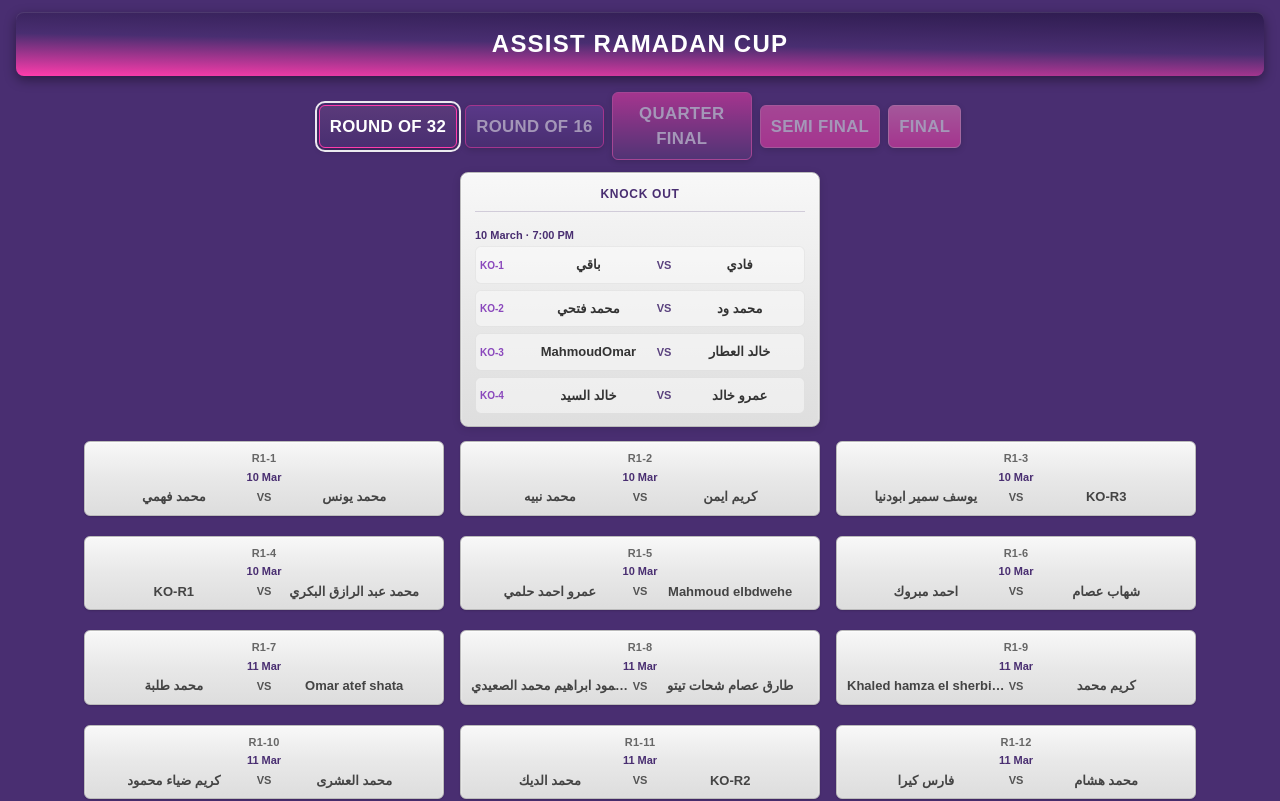
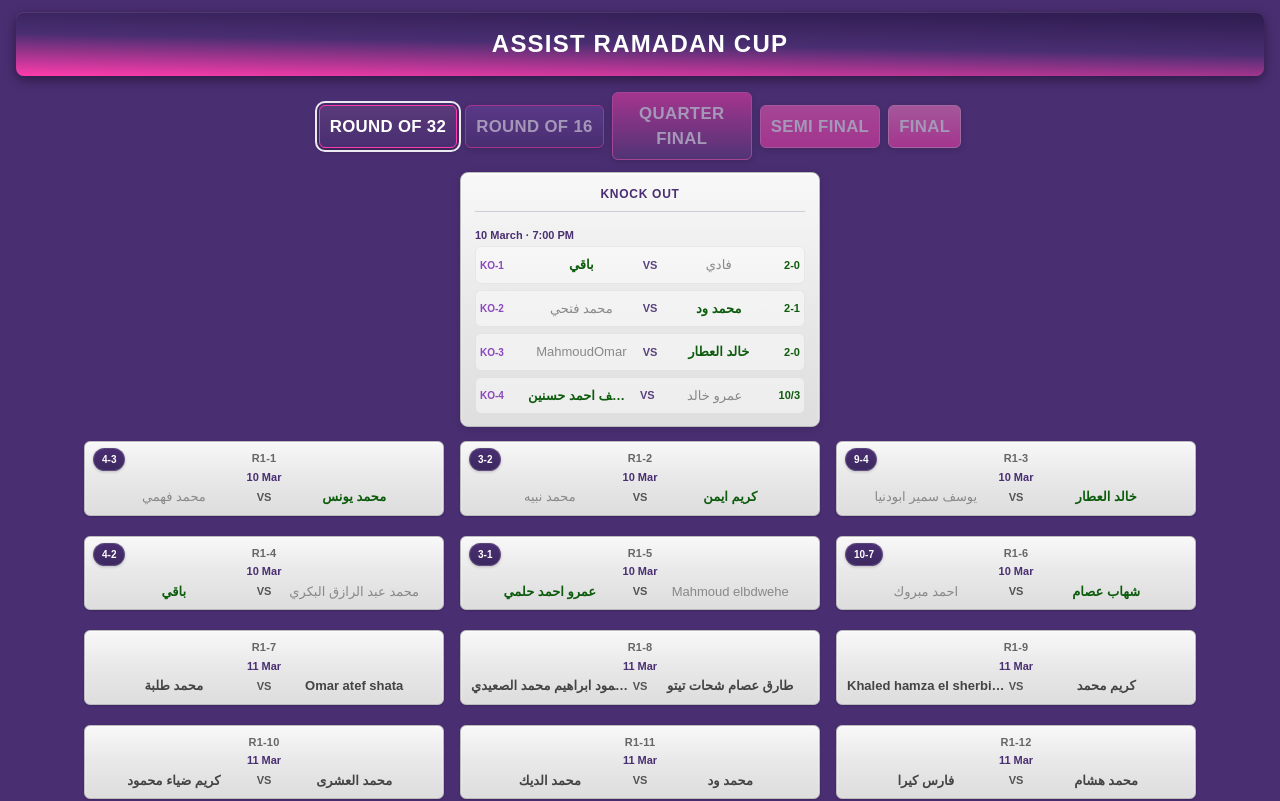
Before and after one commit to the3rafas/Assist-Tournament, a Next.js app: page / in a window 1280 px wide. Shown: the top 801 px of the page. Built offline with nearby package versions, Linux system fonts and the light colour scheme.

Commit message:
Enhance bracket functionality by adding score tracking and winner identification for matches. Updated JSON data structure to include winnerId and score properties. Modified API to handle score input and reflect changes in the Bracket component, improving the admin interface for match management.

```diff
--- a/dummy/bracket.json
+++ b/dummy/bracket.json
@@ -14,7 +14,9 @@
           "name": "محمد يونس",
           "phone": "01066753531",
           "age": "20"
-        }
+        },
+        "winnerId": 64,
+        "score": "4-3"
       },
       {
         "player1": {
@@ -28,7 +30,9 @@
           "name": "كريم ايمن",
           "phone": "01500045603",
           "age": "21"
-        }
+        },
+        "winnerId": 16,
+        "score": "3-2"
       },
       {
         "player1": {
@@ -38,27 +42,29 @@
           "age": "19"
         },
         "player2": {
-          "id": 0,
-          "name": "KO-R3",
-          "phone": "",
-          "age": "",
-          "alias": true
-        }
+          "id": 145,
+          "name": "خالد العطار",
+          "phone": "01018028452",
+          "age": "22"
+        },
+        "winnerId": 145,
+        "score": "9-4"
       },
       {
         "player1": {
-          "id": 0,
-          "name": "KO-R1",
-          "phone": "",
-          "age": "",
-          "alias": true
+          "id": 2,
+          "name": "باقي",
+          "phone": "01027369809",
+          "age": "25"
         },
         "player2": {
           "id": 109,
           "name": "محمد عبد الرازق البكري",
           "phone": "01022838007",
           "age": "18"
-        }
+        },
+        "winnerId": 2,
+        "score": "4-2"
       },
       {
         "player1": {
@@ -72,7 +78,9 @@
           "name": "Mahmoud elbdwehe",
           "phone": "01062061992",
           "age": "19"
-        }
+        },
+        "winnerId": 53,
+        "score": "3-1"
       },
       {
         "player1": {
@@ -86,7 +94,9 @@
           "name": "شهاب عصام",
           "phone": "01029906000",
           "age": "22"
-        }
+        },
+        "winnerId": 5,
+        "score": "10-7"
       },
       {
         "player1": {
@@ -152,11 +162,10 @@
           "age": "23"
         },
         "player2": {
-          "id": 0,
-          "name": "KO-R2",
-          "phone": "",
-          "age": "",
-          "alias": true
+          "id": 9,
+          "name": "محمد ود",
+          "phone": "01099875533",
+          "age": "25"
         }
       },
       {
@@ -195,11 +204,10 @@
           "age": "19"
         },
         "player2": {
-            "id": 0,
-            "name": "KO-R4",
-            "phone": "",
-            "age": "",
-            "alias": true
+          "id": 104,
+          "name": "يوسف احمد حسنين ",
+          "phone": "01009721497",
+          "age": "20"
         }
       },
       {
@@ -238,44 +246,44 @@
     "matches": [
       {
         "player1": {
-          "id": 0,
-          "name": "Winner R1-1",
-          "phone": "",
-          "age": ""
+          "id": 64,
+          "name": "محمد يونس",
+          "phone": "01066753531",
+          "age": "20"
         },
         "player2": {
-          "id": 0,
-          "name": "Winner R1-2",
-          "phone": "",
-          "age": ""
+          "id": 16,
+          "name": "كريم ايمن",
+          "phone": "01500045603",
+          "age": "21"
         }
       },
       {
         "player1": {
-          "id": 0,
-          "name": "Winner R1-3",
-          "phone": "",
-          "age": ""
+          "id": 145,
+          "name": "خالد العطار",
+          "phone": "01018028452",
+          "age": "22"
         },
         "player2": {
-          "id": 0,
-          "name": "Winner R1-4",
-          "phone": "",
-          "age": ""
+          "id": 2,
+          "name": "باقي",
+          "phone": "01027369809",
+          "age": "25"
         }
       },
       {
         "player1": {
-          "id": 0,
-          "name": "Winner R1-5",
-          "phone": "",
-          "age": ""
+          "id": 53,
+          "name": "عمرو احمد حلمي",
+          "phone": "01029450706",
+          "age": "20"
         },
         "player2": {
-          "id": 0,
-          "name": "Winner R1-6",
-          "phone": "",
-          "age": ""
+          "id": 5,
+          "name": "شهاب عصام",
+          "phone": "01029906000",
+          "age": "22"
         }
       },
       {
--- a/src/app/api/bracket/route.ts
+++ b/src/app/api/bracket/route.ts
@@ -5,9 +5,10 @@ import path from "path";
 export async function POST(request: Request) {
   try {
     const body = await request.json();
-    const { matchKey, winner } = body as {
+    const { matchKey, winner, score } = body as {
       matchKey: string;
       winner: "player1" | "player2";
+      score?: string;
     };
 
     if (!matchKey || !winner) {
@@ -52,6 +53,9 @@ export async function POST(request: Request) {
         : { ...match.player2 };
 
     match.winnerId = winnerId;
+    if (score !== undefined) {
+      match.score = typeof score === "string" ? score.trim() || undefined : undefined;
+    }
 
     // Propagate winner to next round (R1→R2, R2→R3, … R6→R7; skip final and 3rd place)
     if (roundNum < 7 && !isThirdPlace) {
@@ -67,7 +71,7 @@ export async function POST(request: Request) {
 
     fs.writeFileSync(filePath, JSON.stringify(data, null, 2), "utf-8");
 
-    return NextResponse.json({ ok: true, matchKey, winner });
+    return NextResponse.json({ ok: true, matchKey, winner, score: match.score });
   } catch (err) {
     console.error("bracket API error:", err);
     return NextResponse.json(
--- a/src/components/Bracket.module.css
+++ b/src/components/Bracket.module.css
@@ -202,6 +202,14 @@
   opacity: 0.9;
 }
 
+.knockOutCardScore {
+  flex-shrink: 0;
+  font-size: 11px;
+  font-weight: 700;
+  color: #0d5c0d;
+  margin-left: 4px;
+}
+
 .bracketSide {
   display: flex;
   gap: 1rem;
@@ -236,6 +244,7 @@
 }
 
 .matchSlot {
+  position: relative;
   width: 72px;
   min-width: 87px;
   min-height: 48px;
@@ -297,6 +306,21 @@
   flex-shrink: 0;
   font-size: 0.85em;
   opacity: 0.9;
+}
+
+.matchSlotScore {
+  position: absolute;
+  top: 6px;
+  left: 8px;
+  font-size: 10px;
+  font-weight: 700;
+  color: #fff;
+  padding: 3px 8px;
+  border-radius: 999px;
+  background: linear-gradient(180deg, #492E71, #3d2860);
+  border: 1px solid rgba(255, 255, 255, 0.15);
+  box-shadow: 0 1px 3px rgba(0, 0, 0, 0.2);
+  z-index: 1;
 }
 
 .matchSlotInfo {
--- a/src/components/Bracket.tsx
+++ b/src/components/Bracket.tsx
@@ -13,17 +13,26 @@ const KNOCK_OUT_DATA: {
   name: string;
   phone: string;
   age: string;
-  group?: boolean;
+  winner?: boolean;
 }[] = [
-  { id: 2, name: "باقي", phone: "01027369809", age: "25" },
+  { id: 2, name: "باقي", phone: "01027369809", age: "25" , winner:true },
   { id: 7, name: "فادي", phone: "01553205057", age: "18" },
   { id: 15, name: "محمد فتحي", phone: "01009605918", age: "22" },
-  { id: 9, name: "محمد ود", phone: "01099875533", age: "25" },
+  { id: 9, name: "محمد ود", phone: "01099875533", age: "25" , winner:true },
   { id: 12, name: "MahmoudOmar", phone: "01095039367", age: "23" },
-  { id: 145, name: "خالد العطار", phone: "01018028452", age: "22" },
-  { id: 104, name: "خالد السيد", phone: "01009721497", age: "20" },
+  { id: 145, name: "خالد العطار", phone: "01018028452", age: "22" ,winner:true},
+  { id: 104, name: "يوسف احمد حسنين ", phone: "01009721497", age: "20" , winner:true},
   { id: 97, name: "عمرو خالد", phone: "01158146088", age: "23" },
 ];
+
+const KNOCK_OUT_SCORE:Record<number, string>  =
+{
+  2: "2-0",
+  9: "2-1",
+  145: "2-0",
+  97: "2-0",
+  104: "10/3",
+};
 
 /** Derive round label from data: round 1 = 128, round 2 = 64, etc. */
 function getRoundLabel(round: BracketRound): string {
@@ -174,6 +183,11 @@ function MatchSlot({
           {p2}
         </span>
       </div>
+      {match.score != null && match.score !== "" && (
+        <span className={styles.matchSlotScore} title="Score">
+          {match.score}
+        </span>
+      )}
     </div>
   );
 }
@@ -200,6 +214,7 @@ export default function Bracket({
   const [selectedWinner, setSelectedWinner] = useState<
     "player1" | "player2" | null
   >(null);
+  const [adminScore, setAdminScore] = useState("");
   const [saveStatus, setSaveStatus] = useState<
     "idle" | "saving" | "done" | "error"
   >("idle");
@@ -231,9 +246,18 @@ export default function Bracket({
 
   const openAdminPopup = (round: number, matchIndex: number) => {
     setOpenAdminMatch({ round, matchIndex });
-    const key = `R${round}-${matchIndex + 1}`;
+    setAdminScore("");
     setSaveStatus("idle");
   };
+
+  // When popup opens, prefill score from current match
+  useEffect(() => {
+    if (openMatchData?.score != null && openMatchData.score !== "") {
+      setAdminScore(openMatchData.score);
+    } else {
+      setAdminScore("");
+    }
+  }, [openAdminMatch?.round, openAdminMatch?.matchIndex, openMatchData?.score]);
 
   const saveWinner = async () => {
     if (!openAdminMatch || selectedWinner === null) return;
@@ -246,6 +270,7 @@ export default function Bracket({
         body: JSON.stringify({
           matchKey: key,
           winner: selectedWinner,
+          score: adminScore.trim() || undefined,
         }),
       });
       if (!res.ok) {
@@ -256,6 +281,7 @@ export default function Bracket({
       setTimeout(() => {
         setOpenAdminMatch(null);
         setSelectedWinner(null);
+        setAdminScore("");
         setSaveStatus("idle");
       }, 400);
     } catch (e) {
@@ -266,6 +292,7 @@ export default function Bracket({
   const closeAdminPopup = () => {
     setOpenAdminMatch(null);
     setSelectedWinner(null);
+    setAdminScore("");
     setSaveStatus("idle");
   };
 
@@ -308,18 +335,48 @@ export default function Bracket({
                 const i = pairIdx * 2;
                 const p1 = KNOCK_OUT_DATA[i];
                 const p2 = KNOCK_OUT_DATA[i + 1];
+                const p1Won = p1?.winner === true;
+                const p2Won = p2?.winner === true;
+                const hasWinner = p1Won || p2Won;
+                const winnerId =
+                  p1Won ? p1?.id : p2Won ? p2?.id : undefined;
+                const scoreText =
+                  winnerId != null ? KNOCK_OUT_SCORE[winnerId] : undefined;
                 return (
                   <div key={pairIdx} className={styles.knockOutCardRow}>
                     <span className={styles.knockOutCardLabel}>
                       KO-{pairIdx + 1}
                     </span>
-                    <span className={styles.knockOutCardName} title={p1?.name}>
+                    <span
+                      className={`${styles.knockOutCardName} ${
+                        hasWinner
+                          ? p1Won
+                            ? styles.matchSlotWinner
+                            : styles.matchSlotLoser
+                          : ""
+                      }`}
+                      title={p1?.name}
+                    >
                       {p1?.name ?? "—"}
                     </span>
                     <span className={styles.knockOutCardVs}>VS</span>
-                    <span className={styles.knockOutCardName} title={p2?.name}>
+                    <span
+                      className={`${styles.knockOutCardName} ${
+                        hasWinner
+                          ? p2Won
+                            ? styles.matchSlotWinner
+                            : styles.matchSlotLoser
+                          : ""
+                      }`}
+                      title={p2?.name}
+                    >
                       {p2?.name ?? "—"}
                     </span>
+                    {scoreText != null && scoreText !== "" && (
+                      <span className={styles.knockOutCardScore} title="Score">
+                        {scoreText}
+                      </span>
+                    )}
                   </div>
                 );
               }
@@ -408,6 +465,19 @@ export default function Bracket({
                 {openMatchData.player2?.name ?? "—"}
               </button>
             </div>
+            <div className={styles.adminScoreRow}>
+              <label className={styles.adminScoreLabel}>
+                <span>Score</span>
+                <input
+                  type="text"
+                  className={styles.adminScoreInput}
+                  placeholder="e.g. 2-1"
+                  value={adminScore}
+                  onChange={(e) => setAdminScore(e.target.value)}
+                  aria-label="Match score"
+                />
+              </label>
+            </div>
             {saveStatus === "error" && (
               <p className={styles.adminPopupError}>
                 Failed to save. Try again.
```
